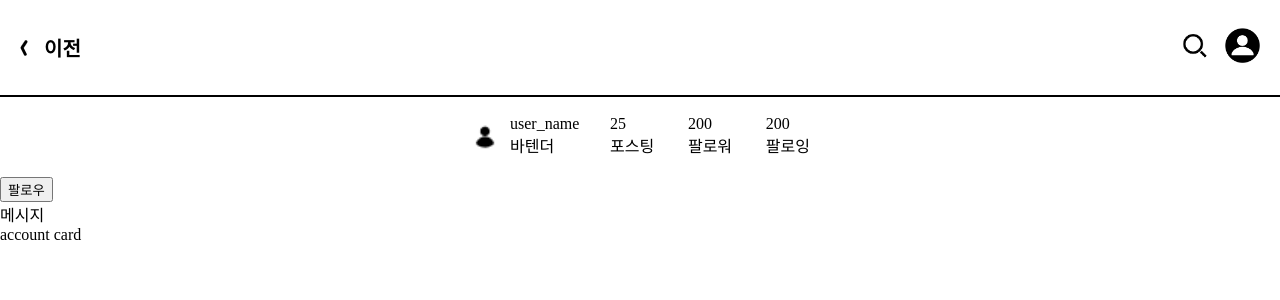
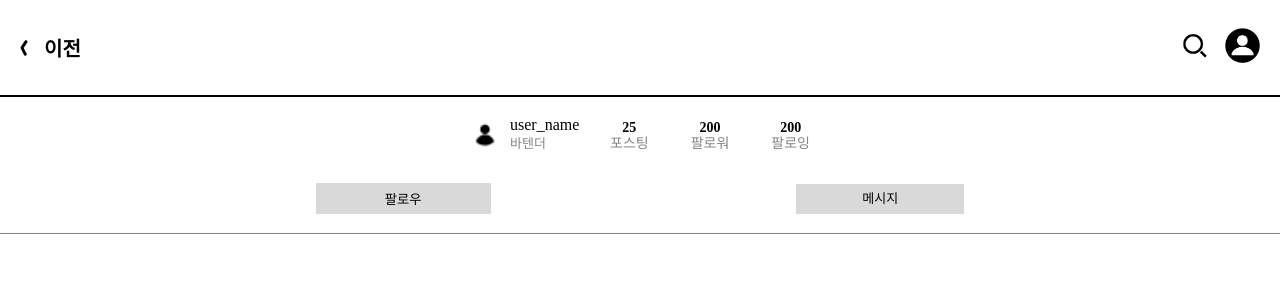
Before and after one commit to likelionAlcohol/alcohol_story, a React (Create React App) app: page /account in a window 1280 px wide. Shown: the top 300 px of the page. Built offline with nearby package versions, Linux system fonts and the light colour scheme.

Commit message:
update accountpage(account information)

```diff
--- a/src/component/account/AccountCard.js
+++ b/src/component/account/AccountCard.js
@@ -1,11 +1,19 @@
 import styles from './AccountCard.module.css';
-
+import example from '../../data/example.png';
 
 function AccountCard(){
     return(
-        <div>
-
-            account card
+        <div className={styles.body}>
+                {/* <div className={styles.contentsList}>
+                    <div className={styles.contentsItem}>
+                        <img className={styles.img}
+                        src={example}
+                        alt={`이미지`}/>
+                        <div className={styles.infoBox}>
+                            <div className={styles.infoName}>사람들이 모르는 1924 이야기</div>
+                        </div>
+                    </div>
+                </div> */}
         </div>
     )
 }
--- a/src/component/account/AccountCard.module.css
+++ b/src/component/account/AccountCard.module.css
@@ -0,0 +1,3 @@
+.body {
+    padding: 10px;
+}
--- a/src/component/account/Following.js
+++ b/src/component/account/Following.js
@@ -2,12 +2,19 @@ import accountProfile from '../../data/accountProfile.png';
 
 import styled from 'styled-components';
 import styles from '../../component/account/Following.module.css';
-
+import {useState} from 'react';
 
 
 function Following(){
+    const [follow,setFollow ] = useState(false);
+
+    function followClick(){
+        setFollow(!follow);
+        console.log(follow);
+    }
+
     return(
-        <div>
+        <div className={styles.container}>
             <div className={styles.userInformation}>
                 <img src={accountProfile} alt='프로필 사진' className={styled.profileImage}/>
                 <div className={styles.userItem}>
@@ -29,10 +36,8 @@ function Following(){
                     </div>
             </div>
             </div>
-            <div>
-                <form>
-                <input type="button" value="팔로우" className={styles.followBtn}/>
-                </form>
+            <div className={styles.buttons}>
+                <input type="button" value="팔로우" className={follow? styles.followClicked : styles.followBtn} onClick={followClick}/>
                 <div className={styles.message}>
                     메시지
                 </div>
--- a/src/component/account/Following.module.css
+++ b/src/component/account/Following.module.css
@@ -1,3 +1,9 @@
+.container {
+    height: 138px;
+    font-family: 'Pretendard';
+    border-bottom: 1px solid #848484;;
+}
+
 .userInformation{
     display: grid;
     grid-template-columns: 40px 100px 200px;
@@ -12,8 +18,65 @@
     align-items: center;
 }
 
+
 .userInformation > img{
     width: 30px;
     height: 30px;
     object-fit: cover;
 }
+
+
+.userId {
+    font-weight: 400;
+    font-size: 16px;
+    line-height: 20px;
+}
+
+.job {
+    font-weight: 400;
+    font-size: 13px;
+    line-height: 18px;
+    color: #848484;
+}
+
+.postingCount, .followerCount, .followingCount {
+    text-align: center;
+    font-weight: 600;
+    font-size: 14px;
+    line-height: 20px;
+}
+
+.postingText, .followerText, .follwingText {
+    font-weight: 400;
+    font-size: 14px;
+    line-height: 12px;
+    color: #848484;
+}
+
+.buttons {
+    display: flex;
+    justify-content: space-evenly;
+    align-items: center;
+    font-weight: 400;
+    font-size: 13px;
+    line-height: 24px;
+    padding: 10px;
+}
+
+.followBtn {
+    background: #D9D9D9;
+    padding: 3px 66px;
+    border: 3px solid #D9D9D9;
+    font-family: 'Pretendard';
+}
+
+.followClicked{
+    background: black;
+    padding: 3px 66px;
+    color: white;
+}
+
+.message {
+    background: #D9D9D9;
+    padding: 3px 66px;
+}
--- a/src/component/post/PostDetail.js
+++ b/src/component/post/PostDetail.js
@@ -44,7 +44,7 @@ function WritingPage(){
         </div>
 
         <div className={styles.mainText}>
-            <textarea className={styles.contents}/>
+            <textarea className={styles.contents} placeholder='내용을 입력하세요'/>
         </div>
 
         <PostBtn/>
--- a/src/component/post/PostDetail.module.css
+++ b/src/component/post/PostDetail.module.css
@@ -50,6 +50,6 @@
     line-height: 22px;
 }
 
-.mainText > textarea:focus {
+.contents:focus {
     outline: none;
 }
```
Also changed, not shown: src/component/shared/js/Header.js (+0 -7 lines).
